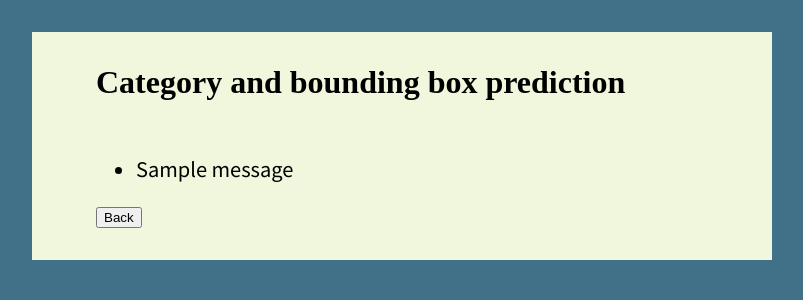
After one commit to Adyoshkin/deepfashion, a Flask app: template templates/history.html in a window 1280 px wide. The commit adds this page. Shown: the top 300 px of the page, without its empty margins (238-1041 px from the left). Run offline with Flask 2, Linux system fonts and the light colour scheme; the template is opened without the code that fills it: most values are stand-ins (such as "Sample title", 1, 10 or a date in 2020); one stand-in notice (Sample message) is shown; parts of the project's set-up code (start-up, migrations or seed data) failed here and were passed over; some web fonts are replaced.

Commit message:
add history.html

```diff
--- a/main.py
+++ b/main.py
@@ -47,10 +47,12 @@ def upload_image():
 def display_image(filename):
     return redirect(url_for('static', filename='uploads/' + filename), code=301)
 
+
 @app.route('/history')
 def show_history(filename):
+    flash('Prediction:')
+    return render_template('upload.html', filename=filename)
 
-    return 0
 
 if __name__ == '__main__':
     model = load_model('model/best_model.hdf5')
--- /dev/null
+++ b/templates/history.html
@@ -0,0 +1,22 @@
+{% extends 'base.html' %}
+
+{% block body %}
+
+<title>Python Flask Image Upload and Display Example</title>
+<h2>Category and bounding box prediction</h2>
+<p>
+	{% with messages = get_flashed_messages() %}
+	  {% if messages %}
+		<ul class=flashes>
+		{% for message in messages %}
+		  <li>{{ message }}</li>
+		{% endfor %}
+		</ul>
+	  {% endif %}
+	{% endwith %}
+</p>
+
+
+<a href="/"><input type="button" value="Back"></a>
+
+{% endblock %}
--- a/templates/upload.html
+++ b/templates/upload.html
@@ -1,7 +1,6 @@
 {% extends 'base.html' %}
 
 {% block body %}
-
 
 <title>Python Flask Image Upload and Display Example</title>
 <h2>Category and bounding box prediction</h2>
```
